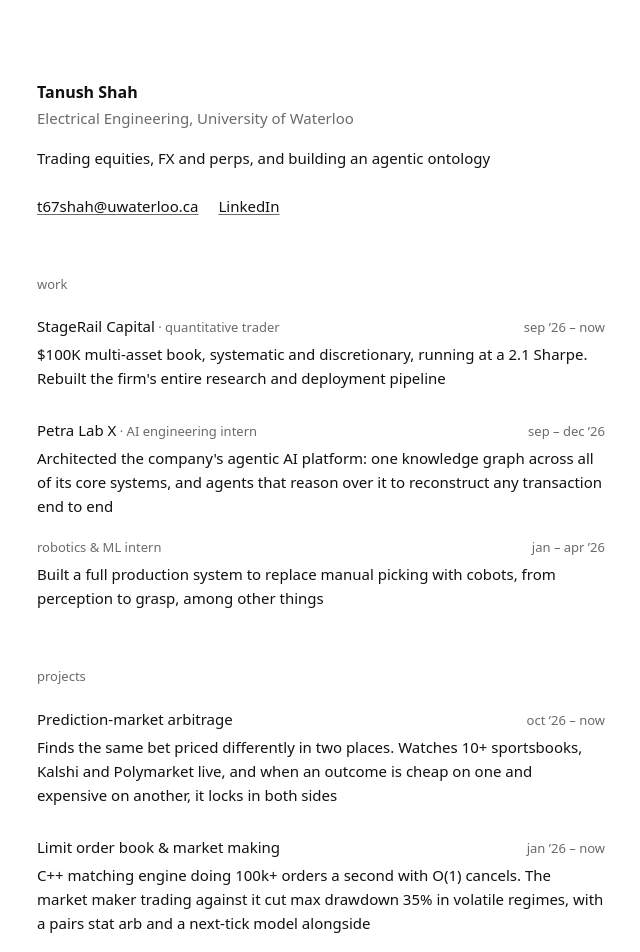
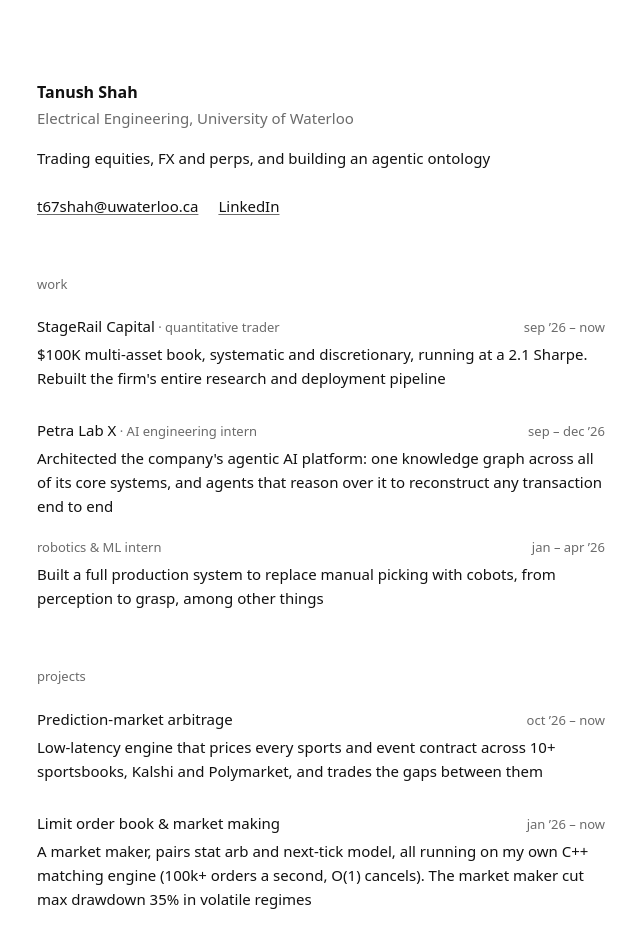
Before and after one commit to tswaterloo/portfoliosite, a Next.js app: page / in a window 1280 px wide. Shown: the top 952 px of the page, without its empty margins (319-959 px from the left). Built offline with nearby package versions, Linux system fonts and the light colour scheme.

Commit message:
Project copy
Co-Authored-By: Claude Opus 5.5 <noreply@anthropic.com>
Claude-Session: https://claude.ai/code/session_01VzWT3s4DFsaefx8Bd9sagr

```diff
--- a/app/page.tsx
+++ b/app/page.tsx
@@ -29,12 +29,12 @@ const projects: Entry[] = [
   {
     name: "Prediction-market arbitrage",
     dates: "oct ’26 – now",
-    text: "Finds the same bet priced differently in two places. Watches 10+ sportsbooks, Kalshi and Polymarket live, and when an outcome is cheap on one and expensive on another, it locks in both sides",
+    text: "Low-latency engine that prices every sports and event contract across 10+ sportsbooks, Kalshi and Polymarket, and trades the gaps between them",
   },
   {
     name: "Limit order book & market making",
     dates: "jan ’26 – now",
-    text: "C++ matching engine doing 100k+ orders a second with O(1) cancels. The market maker trading against it cut max drawdown 35% in volatile regimes, with a pairs stat arb and a next-tick model alongside",
+    text: "A market maker, pairs stat arb and next-tick model, all running on my own C++ matching engine (100k+ orders a second, O(1) cancels). The market maker cut max drawdown 35% in volatile regimes",
   },
 ]
 
```
